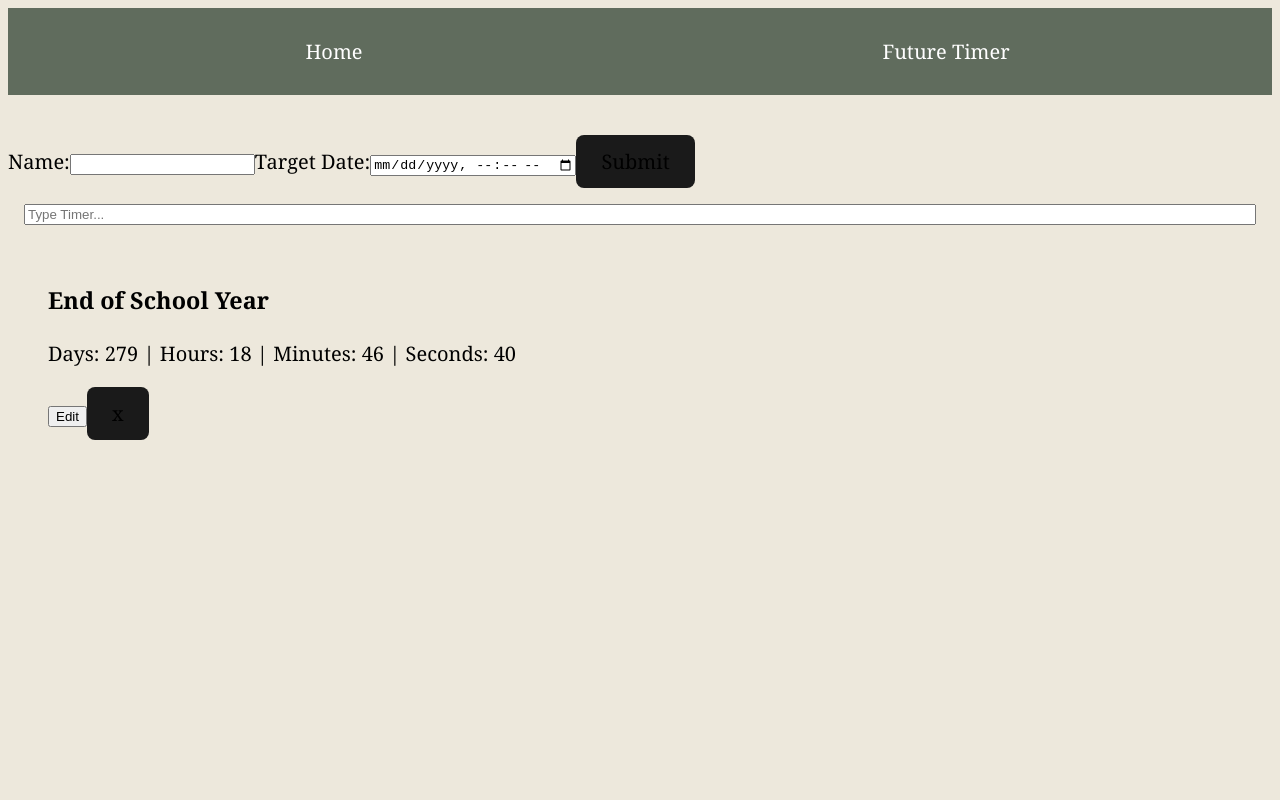
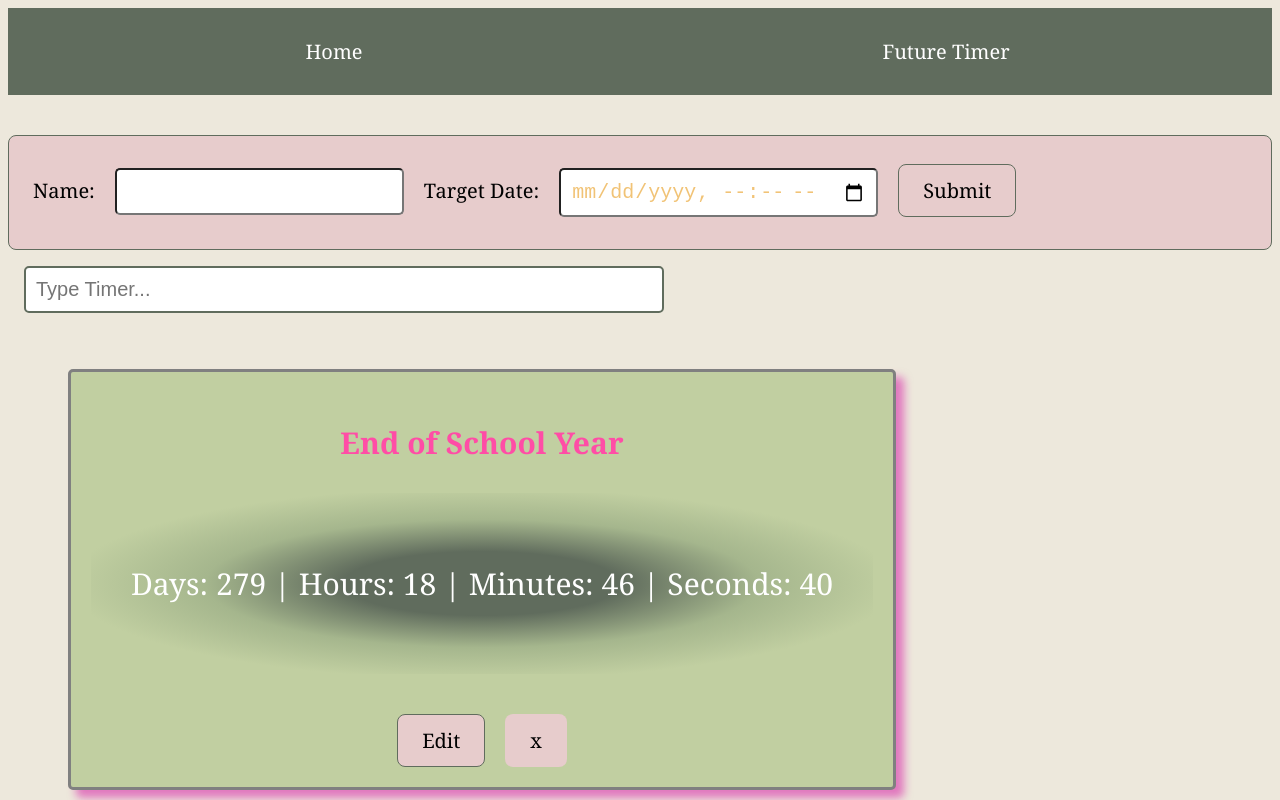
Before and after one commit to Nikki-code-svg/timercards-phase-2-project, a React (Vite) app: page /LongTimer in a window 1280 px wide. Shown: the top 800 px of the page. Built offline with nearby package versions, Linux system fonts and the light colour scheme; data requests are answered from the project's data file.

Commit message:
long term timer CSS/ function

```diff
--- a/db.json
+++ b/db.json
@@ -41,6 +41,16 @@
       "id": "c759",
       "name": "End of School Year",
       "targetDate": "2025-06-26T17:00"
+    },
+    {
+      "id": "b1f1",
+      "name": "Rosh Hashanah",
+      "targetDate": "2024-10-03T09:00"
+    },
+    {
+      "id": "6b26",
+      "name": "ThanksGiving",
+      "targetDate": "2024-11-28T09:00"
     }
   ]
 }
--- a/src/App.css
+++ b/src/App.css
@@ -43,17 +43,6 @@ body {
     }
 }
 
-.longbtn-delete {
-    border-radius: 8px;
-    border: 1px solid transparent;
-    padding: 0.6em 1.2em;
-    font-size: 1em;
-    font-weight: 500;
-    font-family: inherit;
-    background-color: #1a1a1a;
-    cursor: pointer;
-    transition: border-color 0.25s;
-}
 
 
 /* Single short term card */
@@ -162,7 +151,6 @@ body {
     margin-right: 2em;
     border: solid, grey, 3px;
     border-radius: 5px;
-    /* width: 25%; */
     padding: 1em;
     box-shadow: 0 4px 8px rgba(207, 213, 9, 0.5);
     background-color: #E7CCCC;
--- a/src/Long.css
+++ b/src/Long.css
@@ -1,34 +1,153 @@
-.longTimer {
-    display:flex;
-    text-align: center;
+
+
+.long-title {
+    font-size: 30px;
+    color: #ff4da6;
 }
 
+
 .longbtn-delete {
+    margin-left: 1em;
+    border-radius: 8px;
+    border: 1px solid transparent;
+    padding: 0.6em 1.2em;
+    font-size: 1em;
+    font-weight: 500;
+    font-family: inherit;
+    background-color: #E7CCCC;;
+    cursor: pointer;
+    transition: border-color 0.25s;
+
+}
+.longbtn-delete:hover{
+   background-color: #606C5D;
+}
+
+.input-search {
+    padding: 0.5em;
+    width: 50%;
+    font-size: 1em;
+    border-radius: 5px;
+    border: 2px solid #606C5D;
+    color: #F1C376;
+}
+
+.editedbtn {
+    border-radius: 8px;
+    border: 1px solid #606C5D;
+    padding: 0.6em 1.2em;
+    font-size: 1em;
+    font-weight: 500;
+    font-family: inherit;
+    background-color: #E7CCCC;
+    cursor: pointer;
+    transition: border-color 0.25s;
 
 }
 
-.editedbtn {
-
+.editedbtn:hover {
+    background-color: #ff4da6;
 }
 
 
 /* Long form  */
 .longSubbtn {
+    border-radius: 8px;
+    border: 1px solid #606C5D;
+    padding: 0.6em 1.2em;
+    font-size: 1em;
+    font-weight: 500;
+    font-family: inherit;
+    background-color: #E7CCCC;
+    cursor: pointer;
+    transition: border-color 0.25s;
 
 }
 
-.input-form {
+.longbtn-submit {
+    border-radius: 8px;
+    border: 1px solid #606C5D;
+    padding: 0.6em 1.2em;
+    font-size: 1em;
+    font-weight: 500;
+    font-family: inherit;
+    background-color: #E7CCCC;
+    cursor: pointer;
+    transition: border-color 0.25s;
 
 }
 
-.cancelbtn {
+.longbtn-submit:hover {
+    background-color: #EDE8DC;
+}
+
+.input-form {
+    margin: 1em;
+    color: #F1C376;
+    padding: 0.5em;
+    border-radius: 5px;
+    align-content: center;
+    font-size: 1em;
 
 }
 
-.savebtn {
+.cancelbtn, .savebtn {
+    margin: 1em;
+    border-radius: 8px;
+    border: 1px solid #606C5D;
+    padding: 0.6em 1.2em;
+    font-size: 1em;
+    font-weight: 500;
+    font-family: inherit;
+    background-color: #E7CCCC;
+    cursor: pointer;
+    transition: border-color 0.25s;
+}
+
+.savebtn:hover {
+   background-color: #ff4da6 ;
+}
+
+.cancelbtn:hover {
+    background-color: #ff4da6;
+}
+
+.edit-input {
+    margin: 1em;
+    color: #F1C376;
+    padding: 0.5em;
+    border-radius: 5px;
+    align-content: center;
+    font-size: 1em;
+}
+
+
+.main-container-cards {
+    display:flex;
+    flex-direction: column;
+    align-content: center;
+    text-align: center;
+    margin: 1em;
+    padding: 1em;
+    background-color: #C1CFA1;
+    border: solid, grey, 3px;
+    border-radius: 5px;
+    box-shadow: 8px 8px 8px rgba(213, 9, 162, 0.5);
+}
+
+.date-time-container {
+    margin-bottom: 2em;
+    padding: 2em;
+    background: radial-gradient(#606C5D, #606C5D, #A5B68D, #C1CFA1, #C1CFA1);
 
 }
 
-.edit-input {
+.font-DHMS {
+    font-size: 1.5em;
+    color: #fff;
+}
 
+.longcards {
+    display:flex;
+    flex-wrap:wrap;
 }
--- a/src/LongCard.jsx
+++ b/src/LongCard.jsx
@@ -13,7 +13,7 @@ function LongCard({ name, targetDate, id, handleDelete, handleUpdate }) {
   };
 
   return (
-    <main>
+    <main className="main-container-cards">
       {isEditing ? (
         <div>
           <input
@@ -23,6 +23,7 @@ function LongCard({ name, targetDate, id, handleDelete, handleUpdate }) {
             onChange={(e) => setNewName(e.target.value)}
           />
           <input
+            className="edit-input"
             type="datetime-local"
             value={newTargetDate}
             onChange={(e) => setNewTargetDate(e.target.value)}
@@ -32,7 +33,7 @@ function LongCard({ name, targetDate, id, handleDelete, handleUpdate }) {
         </div>
       ) : (
         <div>
-          <h3>{name}</h3>
+          <h3 className="long-title">{name}</h3>
           <LongCount targetDate={targetDate} />
           <button className="editedbtn" onClick={() => setIsEditing(true)}>Edit</button>
           <button className="longbtn-delete" onClick={() => handleDelete(id)}>x</button>
--- a/src/LongCount.jsx
+++ b/src/LongCount.jsx
@@ -26,8 +26,8 @@ const LongCount = ({ targetDate }) => {
   }, [targetDate]);
 
   return (
-    <div>
-      <p>
+    <div className="date-time-container">
+      <p className="font-DHMS">
         Days: {timeLeft.days} | Hours: {timeLeft.hours} | Minutes: {timeLeft.minutes} | Seconds: {timeLeft.seconds}
       </p>
     </div>
--- a/src/LongForm.jsx
+++ b/src/LongForm.jsx
@@ -45,7 +45,7 @@ function LongForm({ addTimer }) {
         Target Date:
         <input className="input-form" type="datetime-local" value={targetDate} onChange={handleDateChange} />
       </label>
-      <button className="longbtn-delete" type="submit">Submit</button>
+      <button className="longbtn-submit" type="submit">Submit</button>
     </form>
   );
 }
--- a/src/LongList.jsx
+++ b/src/LongList.jsx
@@ -3,7 +3,7 @@ import LongCard from "./LongCard";
 
 function LongList({ time, handleDelete, handleUpdate}) {
   return (
-    <ul className="cards">
+    <ul className="longcards">
       {time.map(longterm => (
         <LongCard
           key={longterm.id}
--- a/src/LongSearch.jsx
+++ b/src/LongSearch.jsx
@@ -5,6 +5,7 @@ function LongSearch({ filterTimer, setFilterTimer}) {
     return (
       <div className="searchbar">
         <input
+           className="input-search"
            type="text"
            id="search"
            placeholder="Type Timer..."
```
